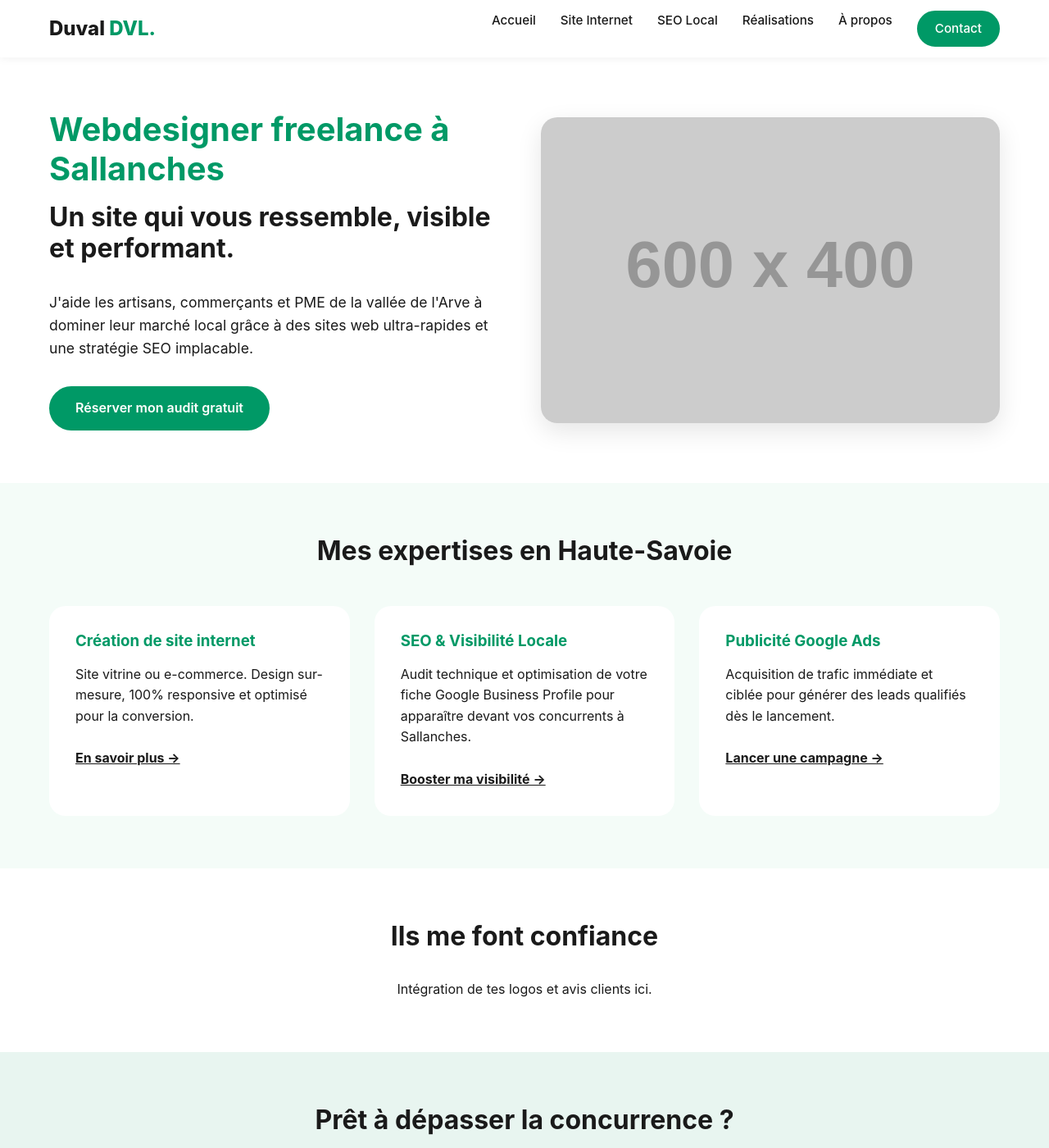
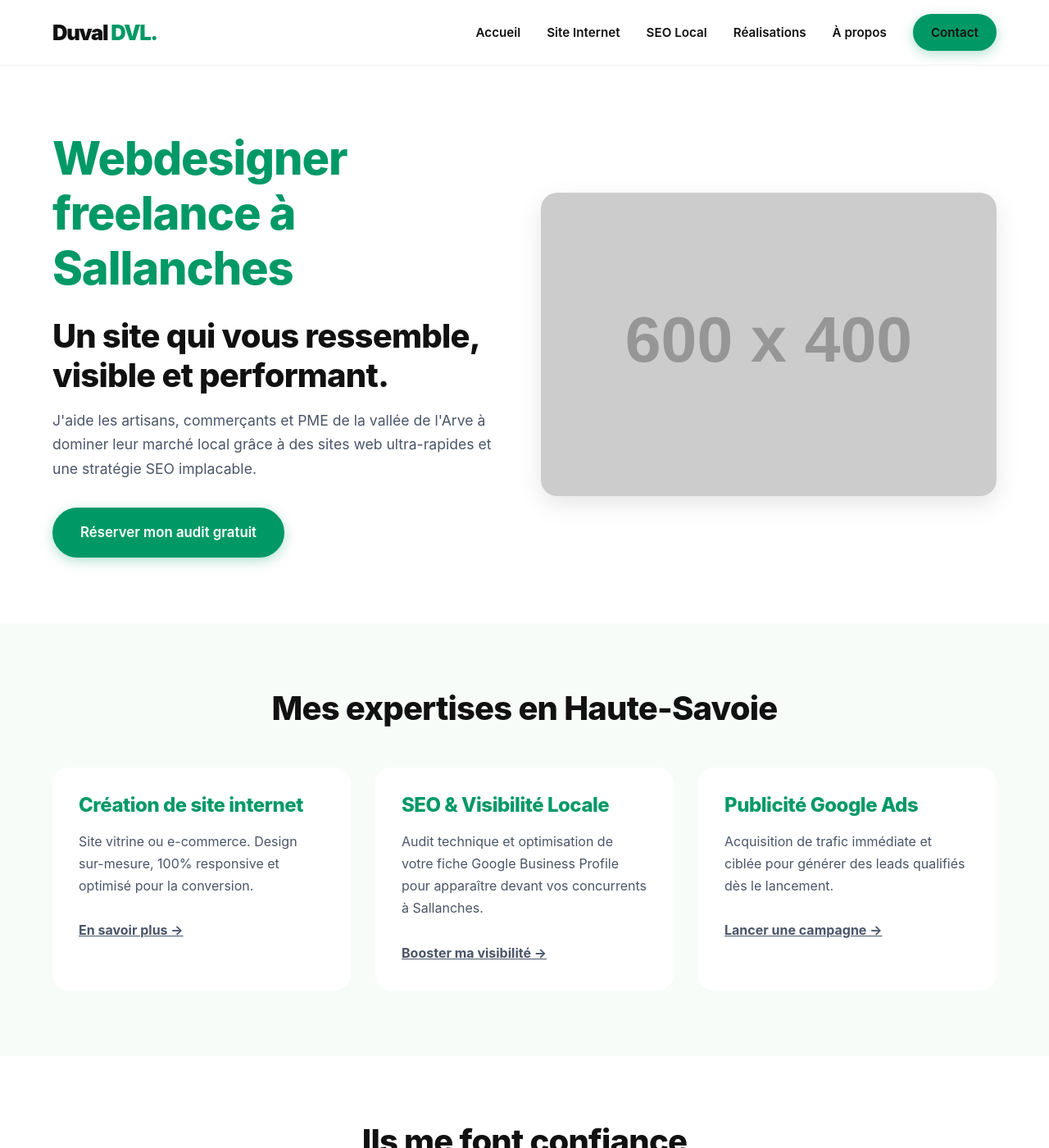
Before and after one commit to DuvalDVL/duvaldvl, a Jekyll site: the page built from index.html, in a window 1280 px wide and 1400 px high. Shown: the whole window at 82% size. Built offline with Jekyll 4.4.1, drawn with Linux system fonts in a browser that asks for light colours.

Commit message:
Update styles.css

```diff
--- a/assets/css/styles.css
+++ b/assets/css/styles.css
@@ -1,110 +1,183 @@
 :root {
-    /* Identité Visuelle */
-    --primary-color: #009966; /* Le vert vif de tes boutons */
-    --primary-dark: #007a52; /* Vert au survol */
-    --text-color: #1a1a1a;
-    --bg-color: #ffffff;
-    --bg-light: #f4fcf8; /* Un vert très très pâle pour les sections alternées */
-    --gray-light: #e5e5e5;
+    /* Palette de couleurs Duval DVL */
+    --primary-color: #009966;      /* Ton vert principal */
+    --primary-dark: #007a52;       /* Vert plus foncé pour les survols */
+    --accent-color: #111111;       /* Noir doux pour les titres */
+    --text-body: #4a5568;          /* Gris foncé pour le texte (lisibilité) */
+    --bg-light: #f8fcf9;           /* Fond très légèrement vert pour alterner */
+    --white: #ffffff;
 
-    /* Typographie & Espacements */
-    --font-main: 'Inter', -apple-system, BlinkMacSystemFont, "Segoe UI", Roboto, sans-serif;
+    /* Dimensions & Effets */
     --container-width: 1200px;
-    --header-height: 70px;
-    --spacing-section: 4rem;
-    --radius-btn: 50px; /* Boutons arrondis comme sur ta maquette */
+    --header-height: 80px;
+    --radius-card: 16px;
+    --radius-btn: 50px;
+    --shadow-sm: 0 4px 6px rgba(0, 0, 0, 0.05);
+    --shadow-md: 0 10px 30px rgba(0, 153, 102, 0.15); /* Ombre verte subtile */
+
+    /* Typographie système optimisée (Pas de requête Google Fonts = Vitesse Max) */
+    --font-main: -apple-system, BlinkMacSystemFont, "Segoe UI", Roboto, Helvetica, Arial, sans-serif;
 }
 
-/* Reset CSS minimaliste pour la vitesse */
+/* --- RESET & BASES --- */
 * { box-sizing: border-box; margin: 0; padding: 0; }
 
 body {
     font-family: var(--font-main);
-    color: var(--text-color);
-    line-height: 1.6;
-    background-color: var(--bg-color);
-    padding-top: var(--header-height); /* Pour ne pas cacher le contenu sous le header fixe */
+    color: var(--text-body);
+    line-height: 1.7;
+    background-color: var(--white);
+    padding-top: var(--header-height);
+    -webkit-font-smoothing: antialiased;
 }
 
-a { text-decoration: none; color: inherit; transition: 0.3s; }
+h1, h2, h3, h4 { color: var(--accent-color); font-weight: 800; line-height: 1.2; letter-spacing: -0.02em; }
+h1 { font-size: clamp(2.5rem, 5vw, 3.5rem); margin-bottom: 1.5rem; }
+h2 { font-size: clamp(2rem, 4vw, 2.5rem); margin-bottom: 1rem; }
+h3 { font-size: 1.5rem; margin-bottom: 1rem; }
+
+a { text-decoration: none; transition: all 0.3s ease; color: inherit; }
 ul { list-style: none; }
 img { max-width: 100%; height: auto; display: block; }
 
-/* Utilitaires Layout */
-.container {
-    max-width: var(--container-width);
-    margin: 0 auto;
-    padding: 0 20px;
+.container { max-width: var(--container-width); margin: 0 auto; padding: 0 24px; }
+.section { padding: 5rem 0; }
+.bg-light { background-color: var(--bg-light); }
+.text-center { text-align: center; }
+.text-highlight { color: var(--primary-color); }
+
+/* --- BOUTONS --- */
+.btn {
+    display: inline-flex; align-items: center; justify-content: center;
+    background: var(--primary-color);
+    color: white;
+    padding: 14px 32px;
+    border-radius: var(--radius-btn);
+    font-weight: 600;
+    font-size: 1.05rem;
+    border: 2px solid var(--primary-color);
+    box-shadow: 0 4px 15px rgba(0, 153, 102, 0.3);
+}
+.btn:hover {
+    background: var(--primary-dark);
+    border-color: var(--primary-dark);
+    transform: translateY(-2px);
+    box-shadow: 0 6px 20px rgba(0, 153, 102, 0.4);
+}
+.btn-secondary {
+    background: transparent;
+    color: var(--primary-color);
+    box-shadow: none;
+}
+.btn-secondary:hover {
+    background: var(--primary-color);
+    color: white;
 }
 
-.section { padding: var(--spacing-section) 0; }
-.bg-light { background-color: var(--bg-light); }
-.text-center { text-align: center; }
-
-/* Typographie */
-h1, h2, h3 { line-height: 1.2; margin-bottom: 1rem; font-weight: 700; }
-h1 { font-size: 2.5rem; color: var(--text-color); }
-h2 { font-size: 2rem; margin-bottom: 2rem; }
-.text-highlight { color: var(--primary-color); }
-
-/* Composants : Boutons */
-.btn {
-    display: inline-block;
-    background: var(--primary-color);
-    color: white;
-    padding: 12px 30px;
-    border-radius: var(--radius-btn);
-    font-weight: 600;
-    font-size: 1rem;
-    border: 2px solid var(--primary-color);
-}
-.btn:hover { background: var(--primary-dark); border-color: var(--primary-dark); transform: translateY(-2px); }
-.btn-outline { background: transparent; color: var(--primary-color); }
-.btn-outline:hover { background: var(--primary-color); color: white; }
-
-/* Navigation (Header) */
+/* --- HEADER / NAVBAR --- */
 .site-header {
-    background: white;
+    background: rgba(255, 255, 255, 0.95);
+    backdrop-filter: blur(10px); /* Effet flou moderne type Apple */
     height: var(--header-height);
-    position: fixed;
-    top: 0;
-    width: 100%;
+    position: fixed; top: 0; left: 0; right: 0;
     z-index: 1000;
-    box-shadow: 0 2px 10px rgba(0,0,0,0.05);
-    display: flex;
-    align-items: center;
+    border-bottom: 1px solid rgba(0,0,0,0.05);
+    display: flex; align-items: center;
 }
 .navbar { display: flex; justify-content: space-between; align-items: center; width: 100%; }
-.logo { font-weight: 800; font-size: 1.5rem; color: var(--text-color); }
+
+.logo { font-size: 1.6rem; font-weight: 900; color: var(--accent-color); letter-spacing: -0.05em; }
 .logo span { color: var(--primary-color); }
 
-.nav-links { display: flex; gap: 30px; }
-.nav-links a { font-weight: 500; font-size: 0.95rem; }
+.nav-links { display: flex; gap: 32px; align-items: center; }
+.nav-links a { font-weight: 600; font-size: 0.95rem; color: var(--accent-color); }
 .nav-links a:hover { color: var(--primary-color); }
 
-/* Mobile Menu (Burger) - CSS pur sans JS lourd */
-.menu-toggle { display: none; cursor: pointer; font-size: 1.5rem; }
+/* Menu Burger Mobile */
+.menu-toggle { display: none; font-size: 1.8rem; cursor: pointer; color: var(--accent-color); }
 
-@media (max-width: 768px) {
+@media (max-width: 900px) {
     .nav-links {
-        display: none; /* Caché par défaut sur mobile */
-        position: absolute;
-        top: var(--header-height);
-        left: 0;
-        width: 100%;
+        position: absolute; top: var(--header-height); left: 0; right: 0;
         background: white;
-        flex-direction: column;
-        padding: 20px;
-        box-shadow: 0 5px 10px rgba(0,0,0,0.05);
-        text-align: center;
+        flex-direction: column; padding: 2rem;
+        box-shadow: 0 10px 20px rgba(0,0,0,0.1);
+        transform: translateY(-150%); transition: transform 0.3s ease;
     }
-    .nav-links.active { display: flex; }
+    .nav-links.active { transform: translateY(0); }
     .menu-toggle { display: block; }
-    h1 { font-size: 2rem; }
+    .btn { width: 100%; }
 }
 
-/* Footer */
-.site-footer { background: #111; color: white; padding: 3rem 0; font-size: 0.9rem; }
-.footer-grid { display: grid; grid-template-columns: repeat(auto-fit, minmax(250px, 1fr)); gap: 2rem; }
-.footer-title { color: white; margin-bottom: 1rem; font-size: 1.1rem; }
-.social-icons a { margin-right: 15px; font-size: 1.2rem; }
+/* --- HERO SECTION --- */
+.hero-wrapper {
+    display: grid;
+    grid-template-columns: 1.2fr 1fr;
+    gap: 4rem;
+    align-items: center;
+    min-height: 80vh;
+}
+.hero-content p { font-size: 1.2rem; margin-bottom: 2rem; color: var(--text-body); max-width: 90%; }
+.hero-image {
+    position: relative;
+    border-radius: 20px;
+    overflow: hidden;
+    box-shadow: var(--shadow-md);
+}
+@media (max-width: 768px) {
+    .hero-wrapper { grid-template-columns: 1fr; text-align: center; gap: 2rem; }
+    .hero-content p { margin: 0 auto 2rem auto; }
+}
+
+/* --- CARDS SERVICES --- */
+.grid-3 {
+    display: grid;
+    grid-template-columns: repeat(auto-fit, minmax(320px, 1fr));
+    gap: 30px;
+    margin-top: 3rem;
+}
+.card {
+    background: white;
+    padding: 2.5rem;
+    border-radius: var(--radius-card);
+    box-shadow: var(--shadow-sm);
+    border: 1px solid rgba(0,0,0,0.03);
+    transition: all 0.3s ease;
+    height: 100%;
+    display: flex; flex-direction: column; align-items: flex-start;
+}
+.card:hover {
+    transform: translateY(-5px);
+    box-shadow: var(--shadow-md);
+    border-color: var(--primary-color);
+}
+.card h3 { margin-top: 1rem; }
+.card-icon {
+    font-size: 2rem;
+    color: var(--primary-color);
+    background: #e6f5ee;
+    width: 60px; height: 60px;
+    display: flex; align-items: center; justify-content: center;
+    border-radius: 50%;
+    margin-bottom: 1.5rem;
+}
+.card-link {
+    margin-top: auto;
+    color: var(--primary-color);
+    font-weight: 700;
+    display: inline-flex; align-items: center; gap: 5px;
+}
+.card-link:hover { gap: 10px; } /* Petite animation de la flèche */
+
+/* --- FOOTER --- */
+.site-footer { background: #0a0a0a; color: white; padding: 4rem 0 2rem 0; }
+.footer-title { color: white; font-size: 1.2rem; margin-bottom: 1.5rem; }
+.site-footer a { color: #888; }
+.site-footer a:hover { color: white; }
+.social-icons { display: flex; gap: 15px; }
+.social-icons a {
+    background: #222; width: 40px; height: 40px;
+    display: flex; align-items: center; justify-content: center;
+    border-radius: 50%; transition: 0.3s;
+}
+.social-icons a:hover { background: var(--primary-color); color: white; }
```
